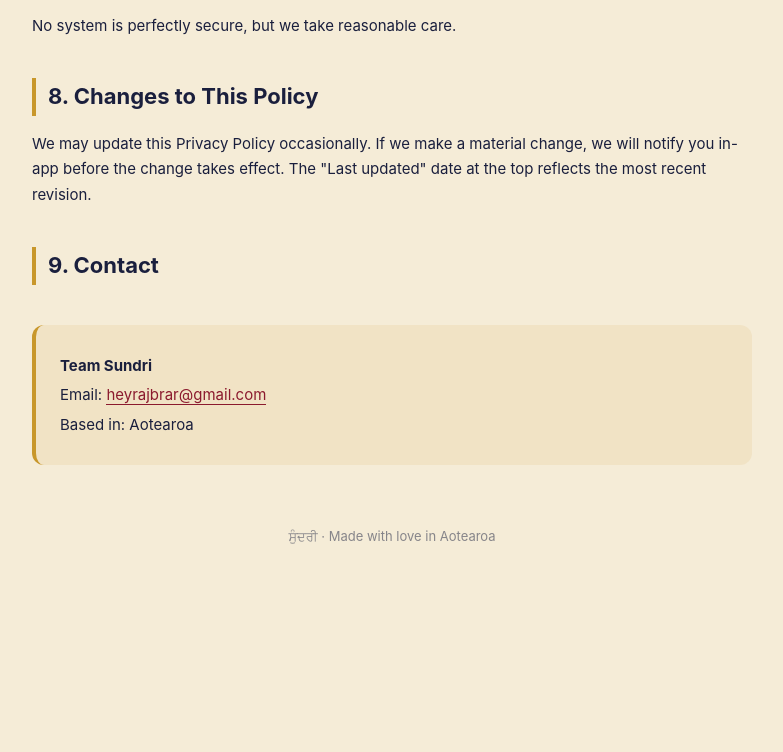
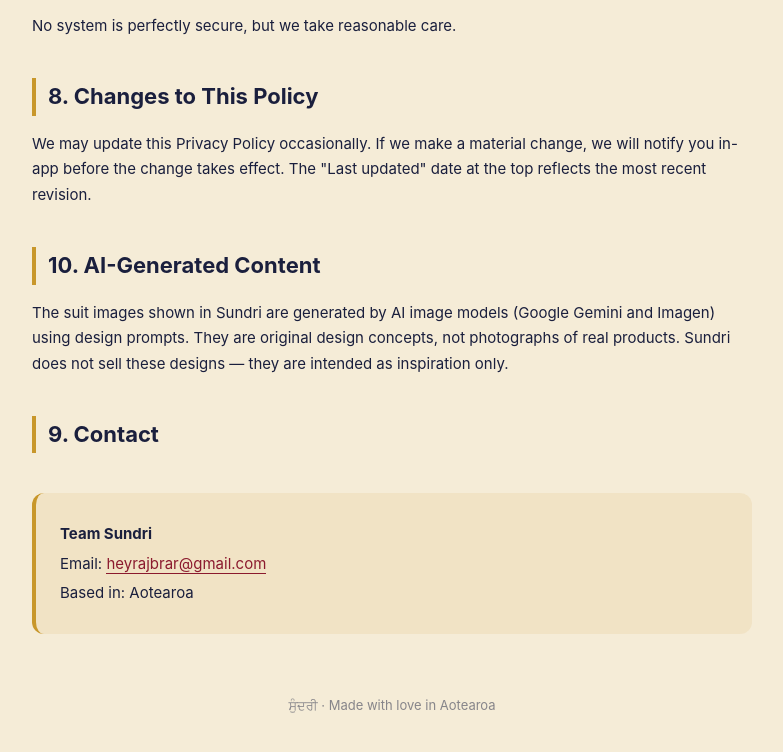
Before and after one commit to affbrar-gif/SUNDRIWEB, a plain HTML site: page privacy.html in a window 1280 px wide. Shown: the part 2808-3560 px from the top of the page, without its empty margins (248-1031 px from the left). Before the commit the page ends 3435 px from the top, so only its background shows below. Drawn offline with Linux system fonts and the light colour scheme.

Commit message:
Update privacy.html

```diff
--- a/privacy.html
+++ b/privacy.html
@@ -194,6 +194,8 @@
 
     <h2>8. Changes to This Policy</h2>
     <p>We may update this Privacy Policy occasionally. If we make a material change, we will notify you in-app before the change takes effect. The "Last updated" date at the top reflects the most recent revision.</p>
+    <h2>10. AI-Generated Content</h2>
+<p>The suit images shown in Sundri are generated by AI image models (Google Gemini and Imagen) using design prompts. They are original design concepts, not photographs of real products. Sundri does not sell these designs — they are intended as inspiration only.</p>
 
     <h2>9. Contact</h2>
     <div class="contact">
```
